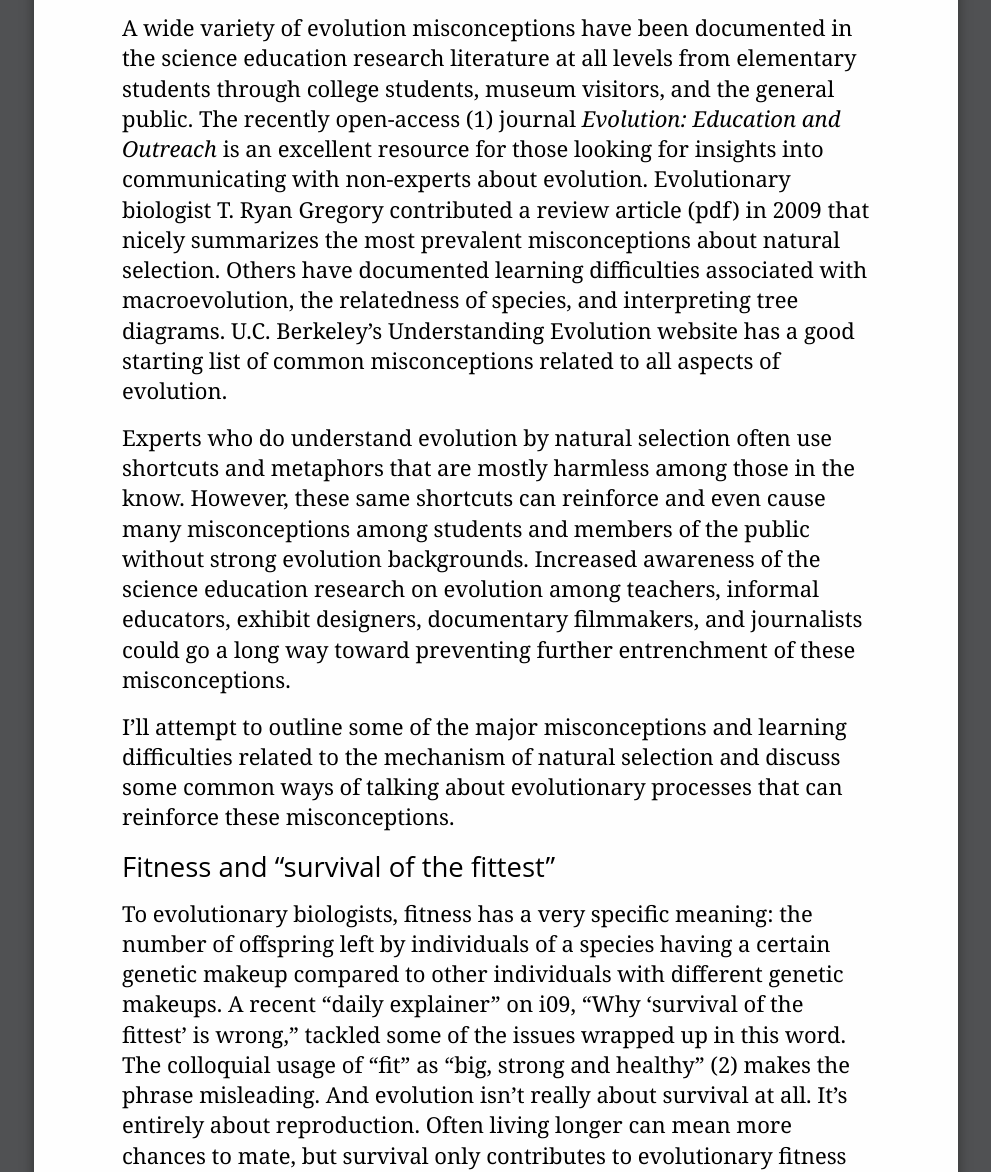
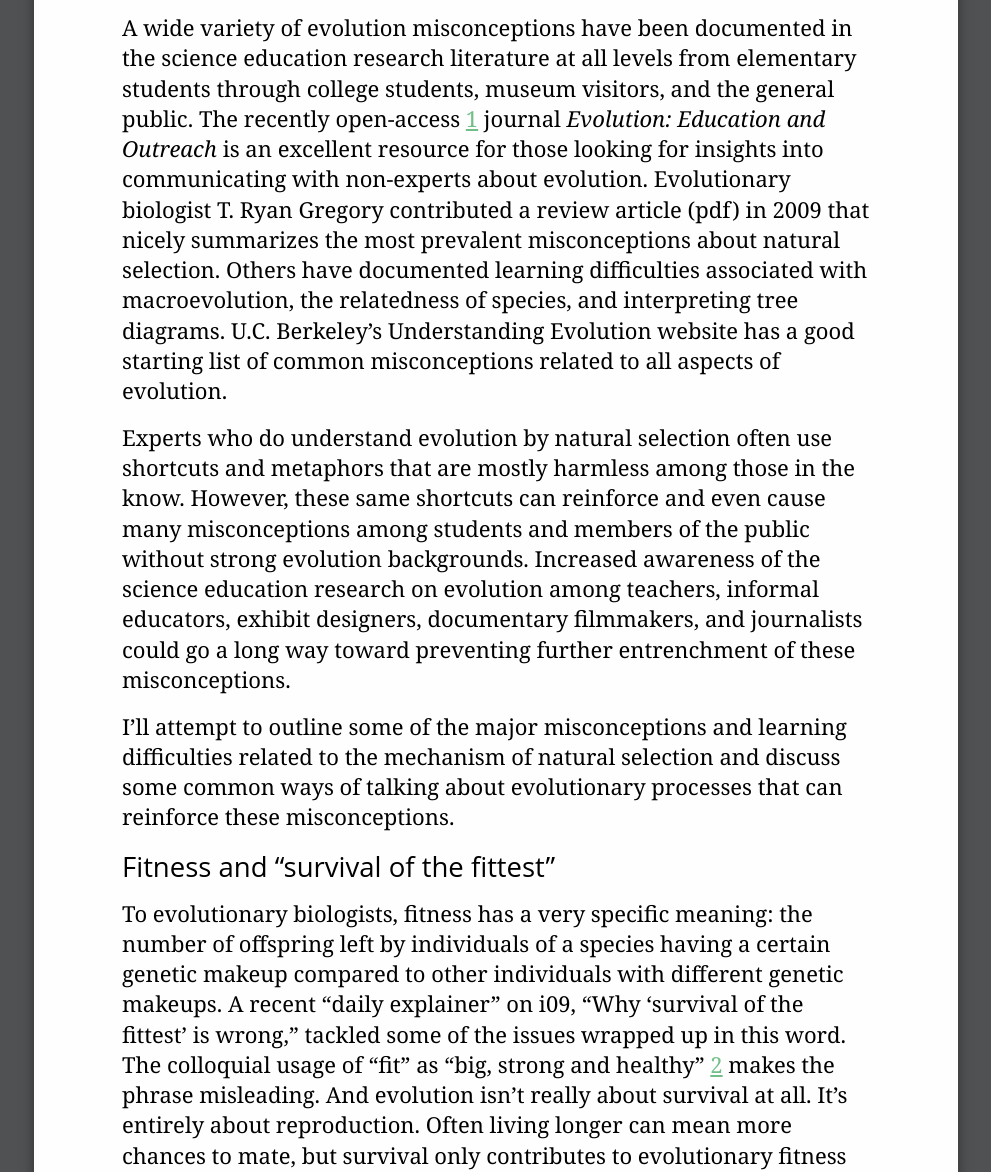
Before and after one commit to jshawl/jeancflanagan, a Jekyll site: the page built from _posts/2013-03-18-communicating-about-evolution-the-danger-of-shortcuts.md, in a window 1280 px wide. Shown: the part 833-2005 px from the top of the page, without its empty margins (144-1135 px from the left). Built offline with Jekyll 4.4.1, drawn with Linux system fonts in a browser that asks for light colours; some of the changed text lies outside the part shown.

Commit message:
footnotes work with maruku, forgot to specify ol margins in style

```diff
--- a/_posts/2013-03-18-communicating-about-evolution-the-danger-of-shortcuts.md
+++ b/_posts/2013-03-18-communicating-about-evolution-the-danger-of-shortcuts.md
@@ -8,7 +8,7 @@
 
 When we talk about evolution and education, our first thoughts usually race to evangelical churches, school boards, and states like Kansas and Tennessee. While cultural battles over “belief” in evolution and its place in public schools are certainly important, a lesser-known issue is that acceptance and understanding are not the same thing, and  many people who enthusiastically “believe” in evolution don’t actually understand the basics of how it works. This may not be a problem if our only concern is that the public votes to keep non-science out of the public science classroom. But an understanding of evolution impacts more than just one hot-button issue at a time. It is necessary to understand issues surrounding antibiotic and pesticide resistance, overfishing, potential effects of climate change, the relevance of animal models in medical research, and it is the conceptual framework through which all other biological fields can be best understood.
 
-A wide variety of evolution misconceptions have been documented in the science education research literature at all levels from elementary students through college students, museum visitors, and the general public.  The recently open-access (1) journal *Evolution: Education and Outreach* is an excellent resource for those looking for insights into communicating with non-experts about evolution. Evolutionary biologist T. Ryan Gregory contributed a review article (pdf) in 2009 that nicely summarizes the most prevalent misconceptions about natural selection. Others have documented learning difficulties associated with macroevolution, the relatedness of species, and interpreting tree diagrams. U.C. Berkeley’s Understanding Evolution website has a good starting list of common misconceptions related to all aspects of evolution.
+A wide variety of evolution misconceptions have been documented in the science education research literature at all levels from elementary students through college students, museum visitors, and the general public.  The recently open-access [^1] journal *Evolution: Education and Outreach* is an excellent resource for those looking for insights into communicating with non-experts about evolution. Evolutionary biologist T. Ryan Gregory contributed a review article (pdf) in 2009 that nicely summarizes the most prevalent misconceptions about natural selection. Others have documented learning difficulties associated with macroevolution, the relatedness of species, and interpreting tree diagrams. U.C. Berkeley’s Understanding Evolution website has a good starting list of common misconceptions related to all aspects of evolution.
 
 Experts who do understand evolution by natural selection often use shortcuts and metaphors that are mostly harmless among those in the know. However, these same shortcuts can reinforce and even cause many misconceptions among students and members of the public without strong evolution backgrounds. Increased awareness of the science education research on evolution among teachers, informal educators, exhibit designers, documentary filmmakers, and journalists could go a long way toward preventing further entrenchment of these misconceptions.
 
@@ -16,7 +16,7 @@
 
 ## Fitness and “survival of the fittest”
 
-To evolutionary biologists, fitness has a very specific meaning: the number of offspring left by individuals of a species having a certain genetic makeup compared to other individuals with different genetic makeups. A recent “daily explainer” on i09, “Why ‘survival of the fittest’ is wrong,” tackled some of the issues wrapped up in this word. The colloquial usage of “fit” as “big, strong and healthy” (2) makes the phrase misleading. And evolution isn’t really about survival at all. It’s entirely about reproduction. Often living longer can mean more chances to mate, but survival only contributes to evolutionary fitness inasmuch as it enables an increase in successful reproduction events. An organism that lives to the upper limit of its lifespan — but never successfully reproduces — contributes exactly nothing to the next generation.
+To evolutionary biologists, fitness has a very specific meaning: the number of offspring left by individuals of a species having a certain genetic makeup compared to other individuals with different genetic makeups. A recent “daily explainer” on i09, “Why ‘survival of the fittest’ is wrong,” tackled some of the issues wrapped up in this word. The colloquial usage of “fit” as “big, strong and healthy” [^2] makes the phrase misleading. And evolution isn’t really about survival at all. It’s entirely about reproduction. Often living longer can mean more chances to mate, but survival only contributes to evolutionary fitness inasmuch as it enables an increase in successful reproduction events. An organism that lives to the upper limit of its lifespan — but never successfully reproduces — contributes exactly nothing to the next generation.
 
 ## Populations and generations
 
@@ -40,6 +40,6 @@
 
 Evolution is tricky. For those of us who understand it, its power to make everything else in biology crystal clear is deceptive. Most of us had naive ideas about evolution as children or students. As we progressed in our studies of science these were replaced with more accurate mental models. But we are the exceptions — most people don’t go on to major in science or think about it for a living. Yet as citizens they are often called upon to make decisions that require an understanding of evolution. And as humans, an understanding of evolution can contribute to a deeper appreciation of nature. Shortcuts are catchy — droning on about populations and generations can get tedious and wordy. It takes talent to communicate about evolution both accurately and compellingly, but experts and science writers and educators have a responsibility to get it right.
 
-(1) Evolution: Education and Outreach used to be open-access, then it was toll-access, and now everything from January 2013 onward is open-access, but you’ll still have trouble getting the older issues.
+[^1]: Evolution: Education and Outreach used to be open-access, then it was toll-access, and now everything from January 2013 onward is open-access, but you’ll still have trouble getting the older issues.
 
-(2) Amusingly, the British meaning of “attractive” for “fit” is actually a little more accurate in cases of sexual selection — though we’d still have to change it to “Reproduction of the Fittest.”
+[^2]: Amusingly, the British meaning of “attractive” for “fit” is actually a little more accurate in cases of sexual selection — though we’d still have to change it to “Reproduction of the Fittest.”
--- a/style.css
+++ b/style.css
@@ -233,7 +233,8 @@
   margin: .5em 0 .75em;
 }
 
-.page ul {
+.page ul,
+.page ol {
   margin: .75em 2em;
 }
 
```
